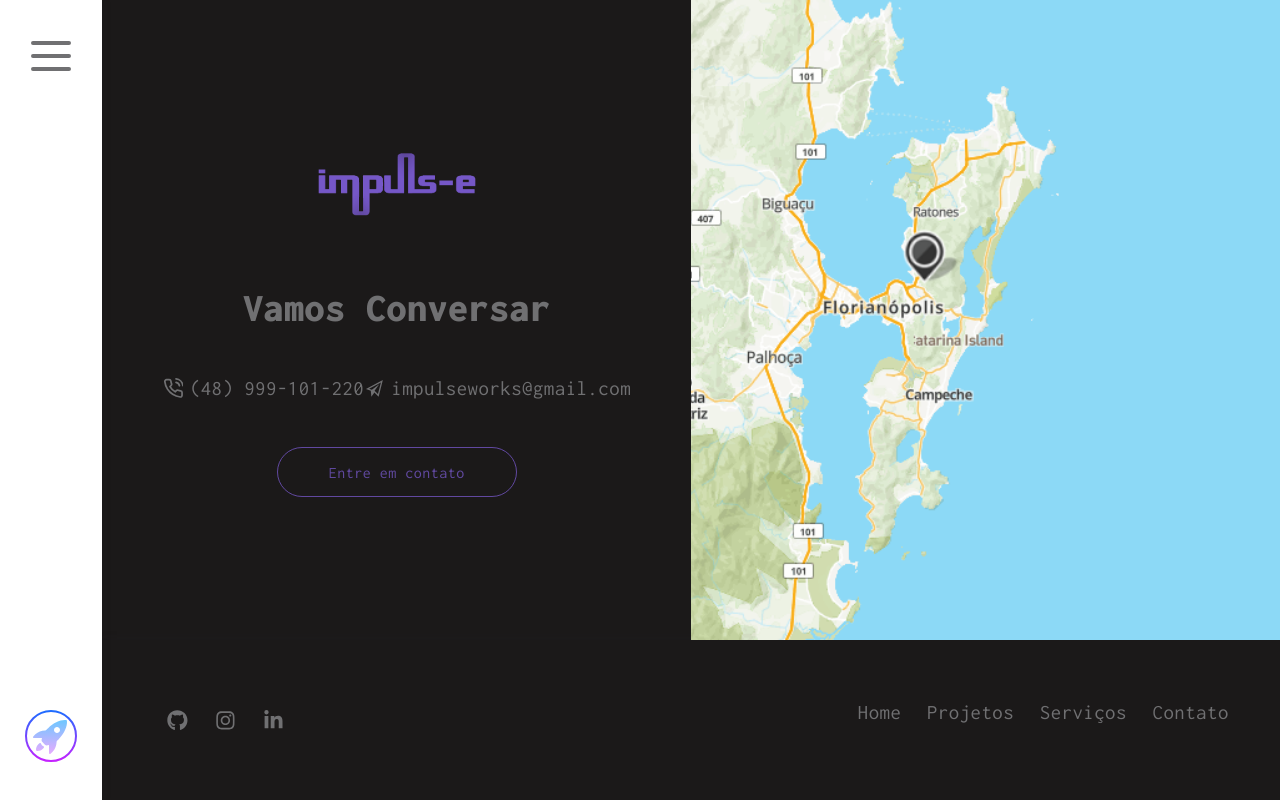
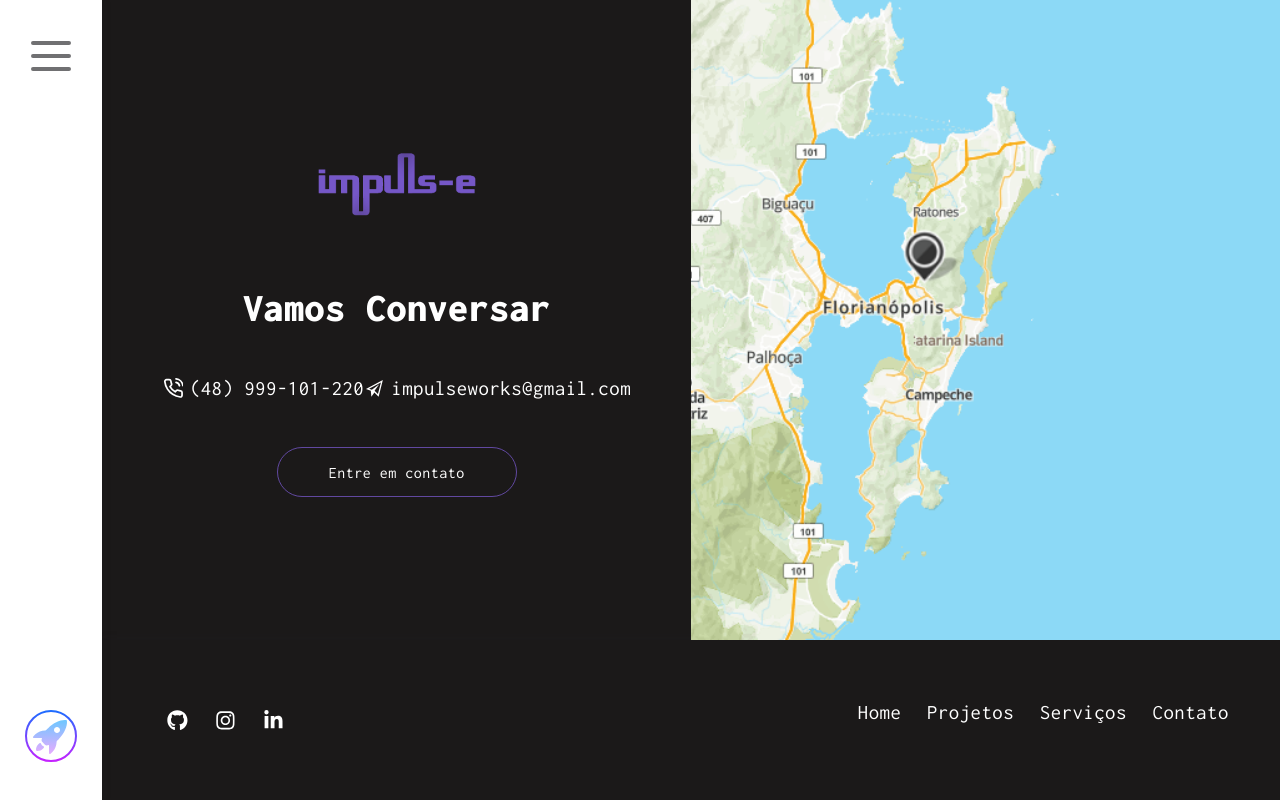
Before and after one commit to impuls-e/site, a Gatsby site: page /blog in a window 1280 px wide. Built offline with nearby package versions, Linux system fonts and the light colour scheme; Gatsby itself is replaced by a stand-in of ours.

Commit message:
Fix contrast colors in Contact container

```diff
--- a/src/containers/Contact/styles.js
+++ b/src/containers/Contact/styles.js
@@ -5,7 +5,7 @@ export const Container = styled.section`
   background-color: #fff;
   flex-direction: column;
   background-color: var(--black);
-
+  color: var(--white);
   @media (min-width: 765px) {
     margin-left: 8vw;
   }
@@ -16,6 +16,7 @@ export const ContactContent = styled.div`
   justify-content: center;
   align-items: center;
   flex-direction: column;
+  color: var(--white);
 
   .map {
     width: 100%;
@@ -60,6 +61,8 @@ export const Description = styled.div`
       font-size: 1.3rem;
       text-decoration: none;
       margin-bottom: 6vh;
+      color: var(--white);
+
       svg {
         margin-right: 0.5vw;
       }
@@ -69,7 +72,7 @@ export const Description = styled.div`
     }
   }
   .button {
-    color: var(--primary);
+    color: var(--white);
     width: 240px;
     min-width: 216px;
     border-radius: 25px;
@@ -117,6 +120,8 @@ export const Footer = styled.section`
       font-size: 1.3rem;
       min-width: 48px;
       min-height: 48px;
+      color: var(--white);
+
       cursor: pointer;
       &:hover {
         transition: all 0.2s ease-in-out;
@@ -138,6 +143,8 @@ export const Footer = styled.section`
       font-size: 1.3rem;
       min-width: 48px;
       min-height: 48px;
+      color: var(--white);
+
       &:hover {
         transition: all 0.2s ease-in-out;
         color: var(--primary);
```
